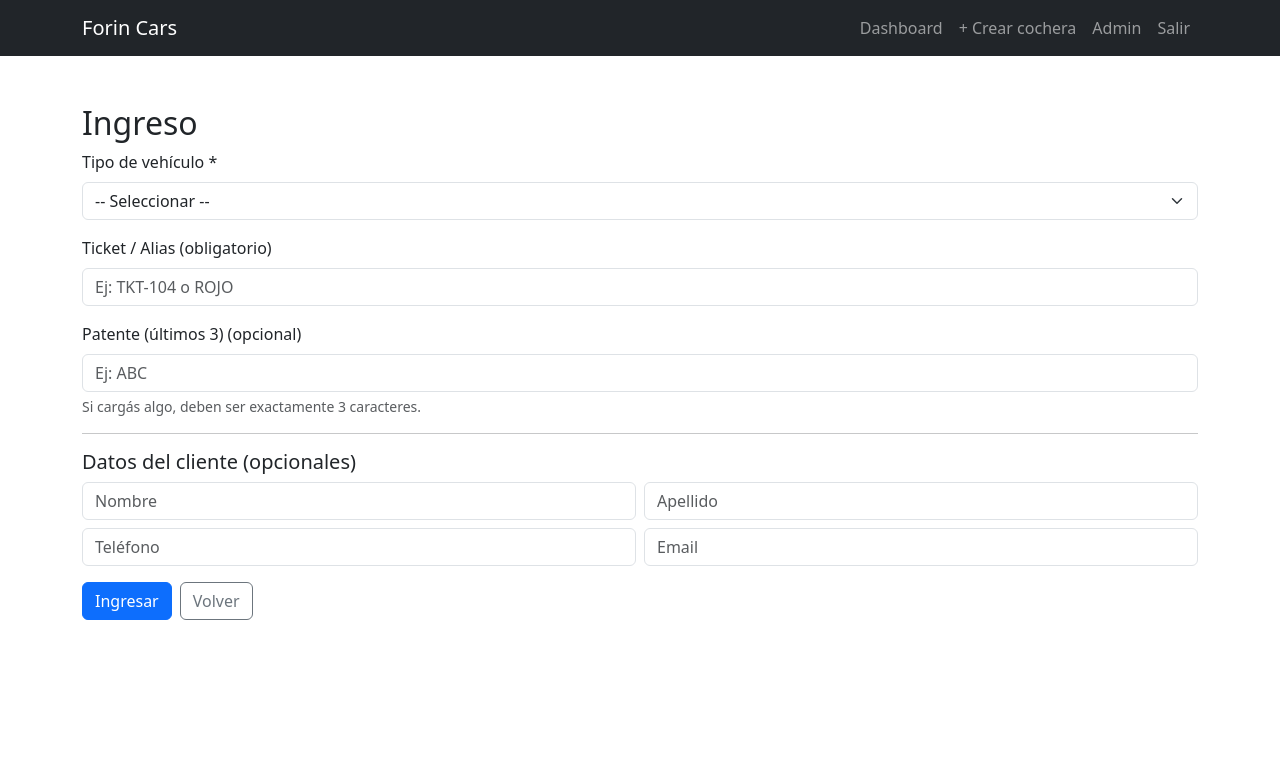
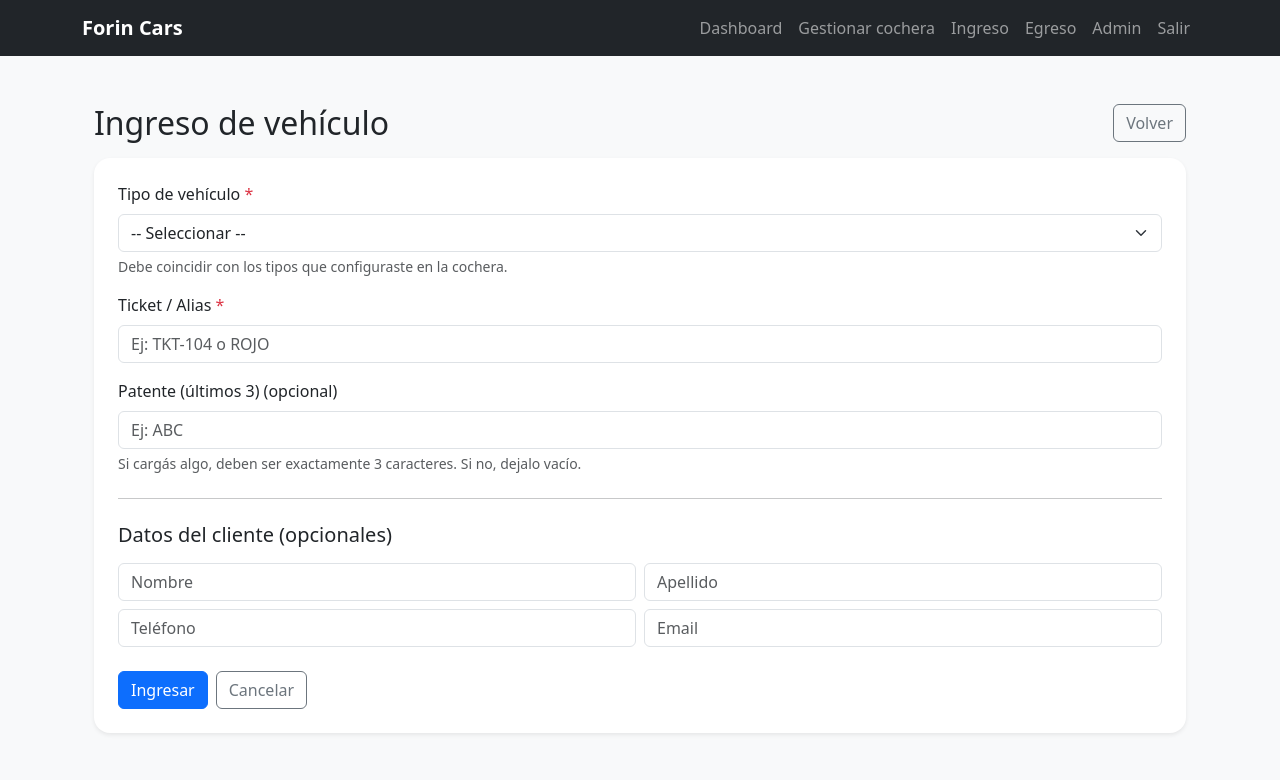
Before and after one commit to fabri404/Gestor-de-cocheras, a Django app: page /parking/1/ingreso/ in a window 1280 px wide. Shown: the top 780 px of the page. Run offline with Django 5.2, Linux system fonts and the light colour scheme; a user stored in the database is signed in; data comes from the database, SQL or seed files in the repository; both versions use the stored data as it was after the commit.

Commit message:
[ADD] ROL SUPERADMIN, JEFE Y EMPLEADO

```diff
--- a/forin_cars/forin_cars/settings.py
+++ b/forin_cars/forin_cars/settings.py
@@ -66,6 +66,7 @@ TEMPLATES = [
                 'django.template.context_processors.request',
                 'django.contrib.auth.context_processors.auth',
                 'django.contrib.messages.context_processors.messages',
+                 "users.context_processors.role_flags",
             ],
         },
     },
--- a/forin_cars/parking/templates/parking/ingreso.html
+++ b/forin_cars/parking/templates/parking/ingreso.html
@@ -3,35 +3,57 @@
 
 {% block content %}
 <div class="container py-4">
-  <h2>Ingreso</h2>
 
-  <form method="post">
+  <div class="d-flex align-items-center justify-content-between mb-3">
+    <h2 class="m-0">Ingreso de vehículo</h2>
+    <a class="btn btn-outline-secondary" href="{% url 'dashboard' %}">Volver</a>
+  </div>
+
+  <div class="card shadow-sm border-0 rounded-4">
+    <div class="card-body p-4">
+
+      {% if not tipos %}
+        <div class="alert alert-warning">
+          No hay tipos de vehículo cargados. Cargalos (Auto/Moto/Camioneta/Bici) para poder ingresar vehículos.
+        </div>
+      {% endif %}
+
+      <form method="post" novalidate>
         {% csrf_token %}
 
         <div class="mb-3">
-      <label class="form-label">Tipo de vehículo *</label>
-      <select name="tipo_id" class="form-select" required>
+          <label class="form-label">Tipo de vehículo <span class="text-danger">*</span></label>
+          <select name="tipo_id" class="form-select" required {% if not tipos %}disabled{% endif %}>
             <option value="">-- Seleccionar --</option>
             {% for t in tipos %}
               <option value="{{ t.id }}">{{ t.nombre }}</option>
             {% endfor %}
           </select>
+          <div class="form-text">Debe coincidir con los tipos que configuraste en la cochera.</div>
         </div>
 
         <div class="mb-3">
-      <label class="form-label">Ticket / Alias (obligatorio)</label>
-      <input name="ticket" class="form-control" placeholder="Ej: TKT-104 o ROJO" required>
+          <label class="form-label">Ticket / Alias <span class="text-danger">*</span></label>
+          <input name="ticket"
+                 class="form-control"
+                 placeholder="Ej: TKT-104 o ROJO"
+                 required
+                 maxlength="20">
         </div>
 
         <div class="mb-3">
           <label class="form-label">Patente (últimos 3) (opcional)</label>
-      <input name="patente_ult3" class="form-control" placeholder="Ej: ABC" maxlength="3">
-      <div class="form-text">Si cargás algo, deben ser exactamente 3 caracteres.</div>
+          <input name="patente_ult3"
+                 class="form-control"
+                 placeholder="Ej: ABC"
+                 maxlength="3"
+                 pattern=".{0}|.{3}">
+          <div class="form-text">Si cargás algo, deben ser exactamente 3 caracteres. Si no, dejalo vacío.</div>
         </div>
 
-    <hr>
+        <hr class="my-4">
 
-    <h5>Datos del cliente (opcionales)</h5>
+        <h5 class="mb-3">Datos del cliente (opcionales)</h5>
         <div class="row g-2">
           <div class="col-md-6">
             <input name="nombre" class="form-control" placeholder="Nombre">
@@ -47,11 +69,14 @@
           </div>
         </div>
 
-    <div class="mt-3 d-flex gap-2">
-      <button class="btn btn-primary" type="submit">Ingresar</button>
-      <a class="btn btn-outline-secondary" href="{% url 'dashboard' %}">Volver</a>
+        <div class="mt-4 d-flex gap-2">
+          <button class="btn btn-primary" type="submit" {% if not tipos %}disabled{% endif %}>Ingresar</button>
+          <a class="btn btn-outline-secondary" href="{% url 'dashboard' %}">Cancelar</a>
+        </div>
+      </form>
+
+    </div>
   </div>
 
-  </form>
 </div>
 {% endblock %}
--- a/forin_cars/parking/urls.py
+++ b/forin_cars/parking/urls.py
@@ -1,17 +1,26 @@
-# parking/urls.py
 from django.urls import path
 from . import views
 
 urlpatterns = [
+    # ----------------------------
     # Cocheras
+    # ----------------------------
     path("cocheras/nueva/", views.cochera_new, name="cochera_new"),
     path("cocheras/<int:cochera_id>/editar/", views.cochera_edit, name="cochera_edit"),
     path("cocheras/<int:cochera_id>/", views.cochera_detail, name="cochera_detail"),
 
-    # Compat: si algún template todavía usa cochera_setup, lo dejamos vivo
+    # Alias de conveniencia (navbar / botones)
     path("setup/", views.cochera_new, name="cochera_setup"),
 
-    # Movimientos por cochera
-    path("<int:cochera_id>/ingreso/", views.ingreso_view, name="ingreso"),
-    path("<int:cochera_id>/egreso/", views.egreso_view, name="egreso"),
+    # ----------------------------
+    # Movimientos (selector sin cochera_id)
+    # ----------------------------
+    path("ingreso/", views.ingreso_select_cochera_view, name="ingreso"),
+    path("egreso/", views.egreso_select_cochera_view, name="egreso"),
+
+    # ----------------------------
+    # Movimientos (operación con cochera_id)
+    # ----------------------------
+    path("<int:cochera_id>/ingreso/", views.ingreso_view, name="ingreso_cochera"),
+    path("<int:cochera_id>/egreso/", views.egreso_view, name="egreso_cochera"),
 ]
--- a/forin_cars/parking/views.py
+++ b/forin_cars/parking/views.py
@@ -1,19 +1,82 @@
 # parking/views.py
 from django.contrib.auth.decorators import login_required
+from django.contrib import messages
 from django.shortcuts import render, redirect, get_object_or_404
-from django.contrib import messages
+from django.http import HttpResponseForbidden
 
 from .models import Cochera, TipoEspacio, ConfigCapacidad
+try:
+    # si ya lo tenés (modelo con empleados)
+    from .models import CocheraEmpleado
+except Exception:
+    CocheraEmpleado = None
+
 from .forms import CocheraForm, CapacidadForm
 from .services import regenerar_espacios
 from .services_movimientos import ingresar_vehiculo, egresar_vehiculo
 
-def _cochera_user_or_404(user, cochera_id: int) -> Cochera:
-    return get_object_or_404(Cochera, id=cochera_id, owner=user, activa=True)
+
+GROUP_ADMIN_DUENO = "ADMIN_DUENO"
+GROUP_ADMIN_EMPLEADO = "ADMIN_EMPLEADO"
+
+
+def _is_superadmin(user) -> bool:
+    return user.is_authenticated and user.is_superuser
+
+
+def _is_admin_dueno(user) -> bool:
+    if not user.is_authenticated:
+        return False
+    return _is_superadmin(user) or user.groups.filter(name=GROUP_ADMIN_DUENO).exists()
+
+
+def _is_admin_empleado(user) -> bool:
+    if not user.is_authenticated:
+        return False
+    return _is_superadmin(user) or user.groups.filter(name=GROUP_ADMIN_EMPLEADO).exists()
+
+
+def _cocheras_visibles(user):
+    """
+    - Dueño: ve sus cocheras activas
+    - Empleado: ve cocheras asignadas activas (si existe CocheraEmpleado)
+    - Superadmin: ve todas
+    """
+    if _is_superadmin(user):
+        return Cochera.objects.filter(activa=True).order_by("-created_at")
+
+    qs = Cochera.objects.filter(owner=user, activa=True)
+
+    if CocheraEmpleado is not None:
+        ids = CocheraEmpleado.objects.filter(empleado=user, activo=True).values_list("cochera_id", flat=True)
+        qs = (qs | Cochera.objects.filter(id__in=ids, activa=True))
+
+    return qs.distinct().order_by("-created_at")
+
+
+def _can_manage_cochera(user, cochera: Cochera) -> bool:
+    return _is_superadmin(user) or cochera.owner_id == user.id
+
+
+def _can_operate_cochera(user, cochera: Cochera) -> bool:
+    if _can_manage_cochera(user, cochera):
+        return True
+    if CocheraEmpleado is None:
+        return False
+    return CocheraEmpleado.objects.filter(cochera=cochera, empleado=user, activo=True).exists()
+
+
+# ===========================
+# COCHERAS
+# ===========================
 
 @login_required
 def cochera_new(request):
-    tipos = TipoEspacio.objects.all()
+    # Solo dueño o superadmin crea cocheras
+    if not (_is_admin_dueno(request.user) or _is_superadmin(request.user)):
+        return HttpResponseForbidden("No tenés permiso para crear cocheras.")
+
+    tipos = TipoEspacio.objects.all().order_by("nombre")
 
     if request.method == "POST":
         cochera_form = CocheraForm(request.POST)
@@ -24,31 +87,41 @@ def cochera_new(request):
             cochera.owner = request.user
             cochera.save()
 
-            # capacidades por tipo
+            ConfigCapacidad.objects.filter(cochera=cochera).delete()
             for tipo in tipos:
-                cantidad = cap_form.cleaned_data[f"tipo_{tipo.id}"]
+                cantidad = cap_form.cleaned_data.get(f"tipo_{tipo.id}", 0)
                 ConfigCapacidad.objects.create(cochera=cochera, tipo=tipo, cantidad=cantidad)
 
             try:
                 regenerar_espacios(cochera)
             except ValueError as e:
                 messages.error(request, str(e))
-                return redirect("cochera_new")
+                return redirect("cochera_edit", cochera_id=cochera.id)
 
-            messages.success(request, "Cochera creada y mapeada correctamente.")
+            messages.success(request, "Cochera creada y configurada correctamente.")
             return redirect("dashboard")
 
     else:
         cochera_form = CocheraForm()
         cap_form = CapacidadForm(tipos=tipos)
 
-    return render(request, "parking/setup.html", {"cochera_form": cochera_form, "cap_form": cap_form})
+    return render(
+        request,
+        "parking/setup.html",
+        {"cochera_form": cochera_form, "cap_form": cap_form, "modo": "new"},
+    )
 
 
 @login_required
-def cochera_edit(request, cochera_id):
-    cochera = _cochera_user_or_404(request.user, cochera_id)
-    tipos = TipoEspacio.objects.all()
+def cochera_edit(request, cochera_id: int):
+    cochera = get_object_or_404(Cochera, id=cochera_id, activa=True)
+
+    if not _can_manage_cochera(request.user, cochera):
+        return HttpResponseForbidden("No tenés permiso para editar esta cochera.")
+
+    tipos = TipoEspacio.objects.all().order_by("nombre")
+    existentes = {c.tipo_id: c.cantidad for c in ConfigCapacidad.objects.filter(cochera=cochera)}
+    initial = {f"tipo_{t.id}": existentes.get(t.id, 0) for t in tipos}
 
     if request.method == "POST":
         cochera_form = CocheraForm(request.POST, instance=cochera)
@@ -59,7 +132,7 @@ def cochera_edit(request, cochera_id):
 
             ConfigCapacidad.objects.filter(cochera=cochera).delete()
             for tipo in tipos:
-                cantidad = cap_form.cleaned_data[f"tipo_{tipo.id}"]
+                cantidad = cap_form.cleaned_data.get(f"tipo_{tipo.id}", 0)
                 ConfigCapacidad.objects.create(cochera=cochera, tipo=tipo, cantidad=cantidad)
 
             try:
@@ -68,32 +141,96 @@ def cochera_edit(request, cochera_id):
                 messages.error(request, str(e))
                 return redirect("cochera_edit", cochera_id=cochera.id)
 
-            messages.success(request, "Cochera actualizada.")
-            return redirect("dashboard")
+            messages.success(request, "Cochera actualizada correctamente.")
+            return redirect("cochera_detail", cochera_id=cochera.id)
 
     else:
         cochera_form = CocheraForm(instance=cochera)
-        cap_form = CapacidadForm(tipos=tipos)
+        cap_form = CapacidadForm(tipos=tipos, initial=initial)
 
-    return render(request, "parking/setup.html", {"cochera_form": cochera_form, "cap_form": cap_form, "cochera": cochera})
+    return render(
+        request,
+        "parking/setup.html",
+        {"cochera_form": cochera_form, "cap_form": cap_form, "cochera": cochera, "modo": "edit"},
+    )
 
 
 @login_required
-def cochera_detail(request, cochera_id):
-    cochera = _cochera_user_or_404(request.user, cochera_id)
-    caps = cochera.capacidades.select_related("tipo").all()
-    return render(request, "parking/cochera_detail.html", {"cochera": cochera, "caps": caps})
+def cochera_detail(request, cochera_id: int):
+    cochera = get_object_or_404(Cochera, id=cochera_id, activa=True)
+
+    if not _can_operate_cochera(request.user, cochera):
+        return HttpResponseForbidden("No tenés acceso a esta cochera.")
+
+    # métricas simples por cochera (NO borra nada)
+    total_espacios = cochera.espacios.count()
+    ocupados = cochera.espacios.filter(ocupado=True).count()
+    libres = total_espacios - ocupados
+    mov_abiertos = cochera.movimientos.filter(estado="ABIERTO").count()
+
+    return render(
+        request,
+        "parking/cochera_detail.html",
+        {
+            "cochera": cochera,
+            "total_espacios": total_espacios,
+            "ocupados": ocupados,
+            "libres": libres,
+            "mov_abiertos": mov_abiertos,
+        },
+    )
+
+
+# ===========================
+# SELECTOR DE COCHERA (multi)
+# ===========================
+
+@login_required
+def ingreso_select_cochera_view(request):
+    cocheras = _cocheras_visibles(request.user)
+
+    if not cocheras.exists():
+        if _is_admin_dueno(request.user) or _is_superadmin(request.user):
+            messages.info(request, "Primero creá/configurá una cochera.")
+            return redirect("cochera_new")
+        messages.error(request, "No tenés cocheras asignadas. Pedile al dueño que te asigne una.")
+        return redirect("dashboard")
+
+    if cocheras.count() == 1:
+        return redirect("ingreso_cochera", cochera_id=cocheras.first().id)
+
+    return render(request, "parking/select_cochera.html", {"cocheras": cocheras, "accion": "ingreso"})
 
 
 @login_required
-def ingreso_view(request, cochera_id):
-    cochera = _cochera_user_or_404(request.user, cochera_id)
+def egreso_select_cochera_view(request):
+    cocheras = _cocheras_visibles(request.user)
 
-    # TIPOS habilitados para ESA cochera (solo los que tienen capacidad > 0)
-    tipos = TipoEspacio.objects.filter(
-        configcapacidad__cochera=cochera,
-        configcapacidad__cantidad__gt=0
-    ).distinct()
+    if not cocheras.exists():
+        if _is_admin_dueno(request.user) or _is_superadmin(request.user):
+            messages.info(request, "Primero creá/configurá una cochera.")
+            return redirect("cochera_new")
+        messages.error(request, "No tenés cocheras asignadas. Pedile al dueño que te asigne una.")
+        return redirect("dashboard")
+
+    if cocheras.count() == 1:
+        return redirect("egreso_cochera", cochera_id=cocheras.first().id)
+
+    return render(request, "parking/select_cochera.html", {"cocheras": cocheras, "accion": "egreso"})
+
+
+# ===========================
+# MOVIMIENTOS
+# ===========================
+
+@login_required
+def ingreso_view(request, cochera_id: int):
+    cochera = get_object_or_404(Cochera, id=cochera_id, activa=True)
+
+    if not _can_operate_cochera(request.user, cochera):
+        return HttpResponseForbidden("No tenés permiso para operar esta cochera.")
+
+    tipos = TipoEspacio.objects.all().order_by("nombre")
 
     if request.method == "POST":
         tipo_id = request.POST.get("tipo_id")
@@ -116,27 +253,31 @@ def ingreso_view(request, cochera_id):
                     "email": request.POST.get("email", ""),
                 },
             )
+
             messages.success(request, "Ingreso realizado correctamente.")
-            return redirect("dashboard")
+            return redirect("cochera_detail", cochera_id=cochera.id)
 
+        except TipoEspacio.DoesNotExist:
+            messages.error(request, "Tipo de vehículo inválido.")
         except ValueError as e:
             messages.error(request, str(e))
-        except TipoEspacio.DoesNotExist:
-            messages.error(request, "Tipo de vehículo inválido.")
 
-    return render(request, "parking/ingreso.html", {"tipos": tipos, "cochera": cochera})
+    return render(request, "parking/ingreso.html", {"cochera": cochera, "tipos": tipos})
 
 
 @login_required
-def egreso_view(request, cochera_id):
-    cochera = _cochera_user_or_404(request.user, cochera_id)
+def egreso_view(request, cochera_id: int):
+    cochera = get_object_or_404(Cochera, id=cochera_id, activa=True)
+
+    if not _can_operate_cochera(request.user, cochera):
+        return HttpResponseForbidden("No tenés permiso para operar esta cochera.")
 
     if request.method == "POST":
-        ticket = request.POST.get("ticket", "")  # OJO: tu service egresa por ticket :contentReference[oaicite:10]{index=10}
+        ticket = request.POST.get("ticket", "")
         try:
             egresar_vehiculo(cochera=cochera, operador=request.user, ticket=ticket)
-            messages.success(request, "Egreso OK.")
-            return redirect("dashboard")
+            messages.success(request, "Egreso realizado correctamente.")
+            return redirect("cochera_detail", cochera_id=cochera.id)
         except ValueError as e:
             messages.error(request, str(e))
 
--- a/forin_cars/templates/base.html
+++ b/forin_cars/templates/base.html
@@ -1,21 +1,21 @@
-{# forin_cars/templates/base.html #}
+{% load static %}
 <!doctype html>
 <html lang="es">
 <head>
-  <meta charset="utf-8">
-  <meta name="viewport" content="width=device-width, initial-scale=1">
+  <meta charset="utf-8" />
+  <meta name="viewport" content="width=device-width, initial-scale=1" />
   <title>{% block title %}Forin Cars{% endblock %}</title>
 
-  <!-- Bootstrap CDN -->
-  <link href="https://cdn.jsdelivr.net/npm/bootstrap@5.3.3/dist/css/bootstrap.min.css" rel="stylesheet">
+  <!-- Bootstrap (si ya lo tenés, dejalo igual) -->
+  <link href="https://cdn.jsdelivr.net/npm/bootstrap@5.3.2/dist/css/bootstrap.min.css" rel="stylesheet">
+  {% block extra_head %}{% endblock %}
+</head>
 
-  {% block extra_css %}{% endblock %}
-</head>
-<body>
+<body class="bg-light">
 
 <nav class="navbar navbar-expand-lg navbar-dark bg-dark">
   <div class="container">
-    <a class="navbar-brand" href="{% url 'dashboard' %}">Forin Cars</a>
+    <a class="navbar-brand fw-bold" href="{% url 'dashboard' %}">Forin Cars</a>
 
     <button class="navbar-toggler" type="button" data-bs-toggle="collapse" data-bs-target="#nav">
       <span class="navbar-toggler-icon"></span>
@@ -23,44 +23,64 @@
 
     <div class="collapse navbar-collapse" id="nav">
       <ul class="navbar-nav ms-auto">
+
         {% if request.user.is_authenticated %}
+
           <li class="nav-item">
             <a class="nav-link" href="{% url 'dashboard' %}">Dashboard</a>
           </li>
 
-          {# Este link NO depende del nombre viejo cochera_setup #}
-          <li class="nav-item">
-            <a class="nav-link" href="{% url 'cochera_new' %}">+ Crear cochera</a>
-          </li>
+          {% if can_manage_cochera %}
+            <li class="nav-item">
+              <a class="nav-link" href="{% url 'cochera_setup' %}">Gestionar cochera</a>
+            </li>
+          {% endif %}
 
-          {% if request.user.is_staff or request.user.is_superuser %}
+          {% if can_operate %}
+            <li class="nav-item">
+              <a class="nav-link" href="{% url 'ingreso' %}">Ingreso</a>
+            </li>
+            <li class="nav-item">
+              <a class="nav-link" href="{% url 'egreso' %}">Egreso</a>
+            </li>
+          {% endif %}
+
+          {# Solo superadmin/staff ven Admin #}
+          {% if show_admin_link %}
             <li class="nav-item">
               <a class="nav-link" href="{% url 'admin:index' %}">Admin</a>
             </li>
           {% endif %}
 
-          {# Si todavía no tenés url 'logout', comentá esta línea o agregala en users/urls.py #}
           <li class="nav-item">
             <a class="nav-link" href="{% url 'logout' %}">Salir</a>
           </li>
+
         {% else %}
+
           <li class="nav-item">
             <a class="nav-link" href="{% url 'login' %}">Ingresar</a>
           </li>
           <li class="nav-item">
             <a class="nav-link" href="{% url 'registro' %}">Registrarme</a>
           </li>
+
         {% endif %}
+
       </ul>
     </div>
   </div>
 </nav>
 
-<main class="py-4">
+<main class="container py-4">
+
+  {# Mensajes Django (errores, success, etc.) #}
   {% if messages %}
-    <div class="container mb-3">
+    <div class="mb-3">
       {% for message in messages %}
-        <div class="alert alert-{{ message.tags }} mb-2">{{ message }}</div>
+        <div class="alert alert-{{ message.tags }} mb-2" role="alert">
+          {{ message }}
+        </div>
       {% endfor %}
     </div>
   {% endif %}
@@ -68,7 +88,7 @@
   {% block content %}{% endblock %}
 </main>
 
-<script src="https://cdn.jsdelivr.net/npm/bootstrap@5.3.3/dist/js/bootstrap.bundle.min.js"></script>
+<script src="https://cdn.jsdelivr.net/npm/bootstrap@5.3.2/dist/js/bootstrap.bundle.min.js"></script>
 {% block extra_js %}{% endblock %}
 </body>
 </html>
--- /dev/null
+++ b/forin_cars/users/context_processors.py
@@ -0,0 +1,28 @@
+def role_flags(request):
+    user = getattr(request, "user", None)
+
+    if not user or not user.is_authenticated:
+        return {
+            "is_superadmin": False,
+            "show_admin_link": False,
+            "can_manage_cochera": False,
+            "can_operate": False,
+        }
+
+    group_names = set(user.groups.values_list("name", flat=True))
+
+    is_superadmin = user.is_superuser
+    show_admin_link = user.is_staff or is_superadmin
+
+    # Dueño: puede crear/configurar cocheras
+    can_manage_cochera = is_superadmin or ("ADMIN_DUENO" in group_names)
+
+    # Operación: ingreso/egreso (dueño o empleado)
+    can_operate = is_superadmin or ("ADMIN_DUENO" in group_names) or ("ADMIN_EMPLEADO" in group_names)
+
+    return {
+        "is_superadmin": is_superadmin,
+        "show_admin_link": show_admin_link,
+        "can_manage_cochera": can_manage_cochera,
+        "can_operate": can_operate,
+    }
```
Also changed, not shown: forin_cars/parking/models.py (+22 -1 lines), forin_cars/users/models.py (+27 -1 lines), forin_cars/users/permissions.py (added, +20 -0 lines), forin_cars/users/registro_view.py (added, +9 -0 lines), forin_cars/users/templates/users/dashboard.html (+19 -21 lines), forin_cars/users/templates/users/login.html (+64 -34 lines), forin_cars/users/views.py (+60 -26 lines), forin_cars/db.sqlite3, forin_cars/parking/migrations/0004_cocheraempleado_and_more.py (added), forin_cars/users/migrations/0001_initial.py (added). Lines whose indentation alone changed are shown as unchanged.
